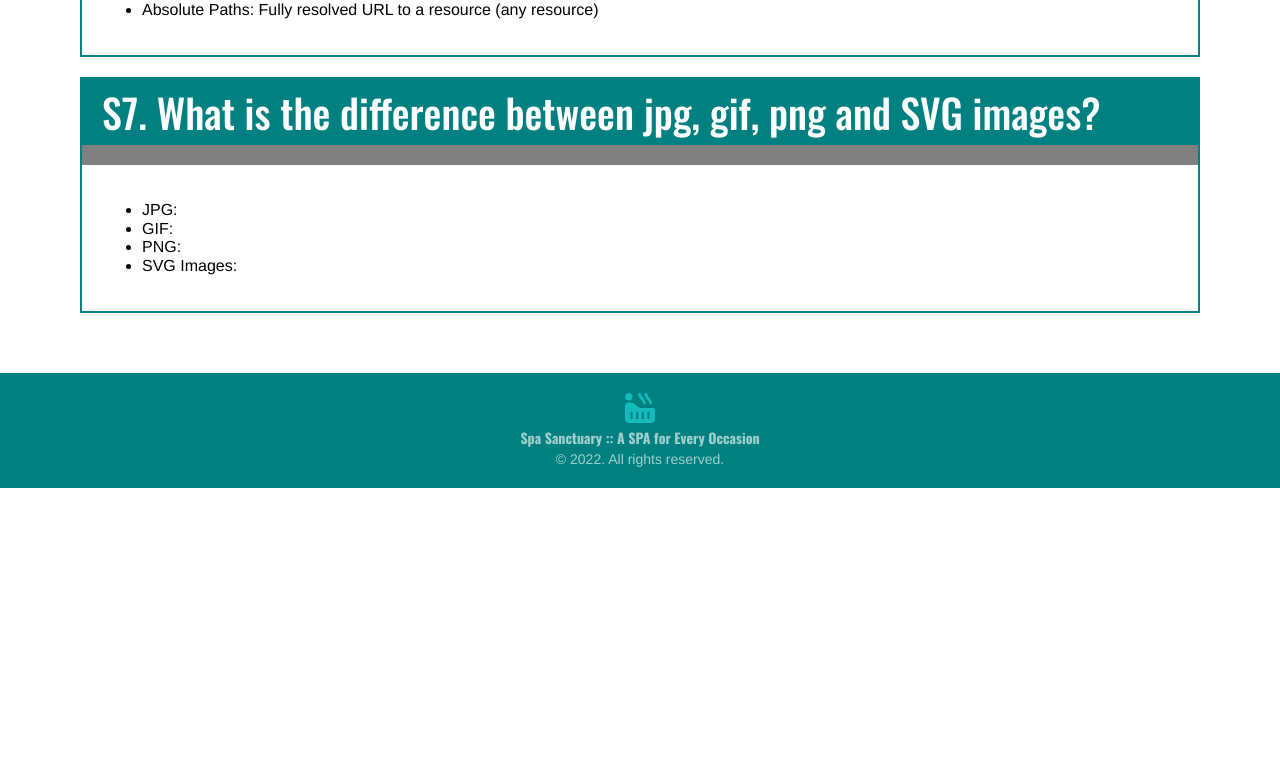
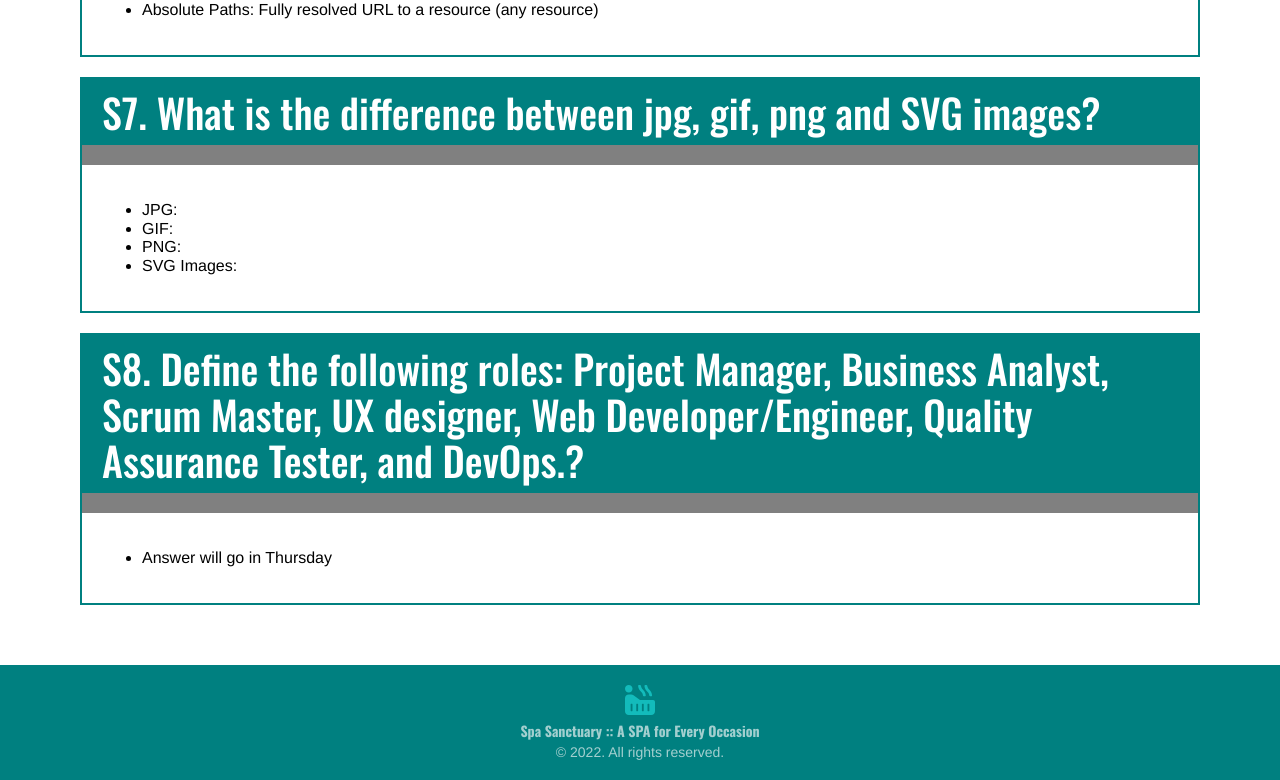
Before and after one commit to vartunduaga22/Web-1-Artunduaga-Valentina-Final, a React (Create React App) app: page /homework in a window 1280 px wide. Shown: the part 2169-2949 px from the top of the page. Before the commit the page ends 2657 px from the top, so only its background shows below. Built offline with nearby package versions, Linux system fonts and the light colour scheme.

Commit message:
Updating Homework

```diff
--- a/src/React/Homework/Essays/Essays.jsx
+++ b/src/React/Homework/Essays/Essays.jsx
@@ -49,6 +49,11 @@ const Essays = () => {
                     <li>SVG Images:</li>
                 </ul>
             </Essay>
+            <Essay q='S8. Define the following roles: Project Manager, Business Analyst, Scrum Master, UX designer, Web Developer/Engineer, Quality Assurance Tester, and DevOps.?'>
+                <ul>
+                    <li>Answer will go in Thursday</li>
+                </ul>
+            </Essay>
         </EssaysStyled>
     )
 }
```
